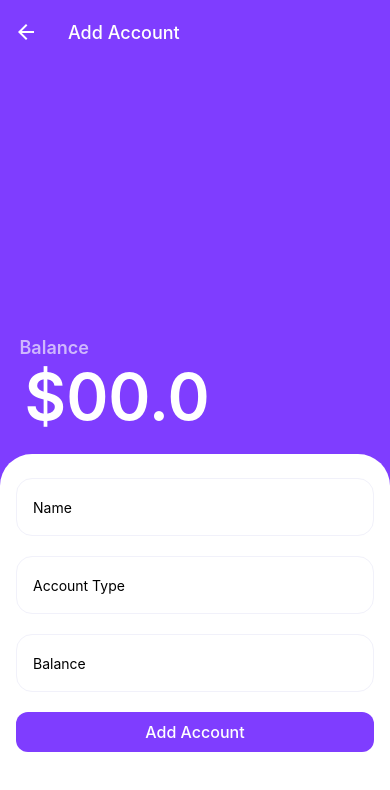
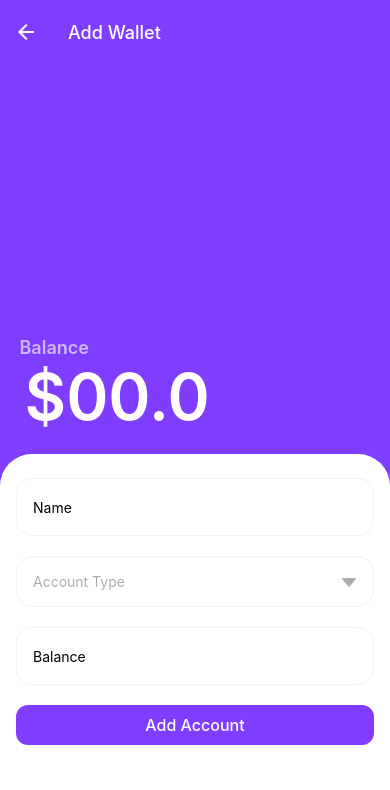
Before and after one commit to MoeInL/TrackThemBucks, a React Native app: screen /AddAccount in a window 390 px wide. Shown: the top 790 px of the page. Built offline with nearby package versions, Linux system fonts and the light colour scheme.

Commit message:
finalised add wallet UI

```diff
--- a/App.js
+++ b/App.js
@@ -9,8 +9,8 @@ import Login from "./Screens/Onboarding/Login";
 import ForgotPassword from "./Screens/Onboarding/ForgotPassword";
 import ResetPassword from "./Screens/Onboarding/ResetPassword";
 
-import SetupAccount from './Screens/Setup/SetupAccount';
-import AddAccount from './Screens/Setup/AddAccount';
+import SetupWallet from './Screens/Setup/SetupWallet';
+import AddWallet from './Screens/Setup/AddAccount';
 
 const Stack = createNativeStackNavigator();
 
@@ -32,9 +32,9 @@ export default function App() {
   function SetupNavigation() {
     return (
       <Stack.Navigator>
-        <Stack.Screen name="Setup Account" component={SetupAccount} options={{headerShown:false}}/>
-        <Stack.Screen name="AddAccount" component={AddAccount} options={{
-          title: "Add Account",
+        <Stack.Screen name="Setup Account" component={SetupWallet} options={{headerShown:false}}/>
+        <Stack.Screen name="AddAccount" component={AddWallet} options={{
+          title: "Add Wallet",
           headerStyle: {backgroundColor:'#7F3DFF'},
           headerTintColor: 'white',
           headerShadowVisible: false,
--- a/Components/OnboardingComponents/CustomTextInput.js
+++ b/Components/OnboardingComponents/CustomTextInput.js
@@ -1,6 +1,6 @@
 import {View, Text, TextInput, StyleSheet} from "react-native";
 
-export default function CustomTextInput({placeholder, onChangeText, isValid, value, errorTxt}){
+export default function CustomTextInput({placeholder, onChangeText, isValid, value, errorTxt, keyBoard, mode}){
     return(
         <View style = {isValid? styles.componentStyle: styles.invalidInput}>
             <TextInput
@@ -8,6 +8,8 @@ export default function CustomTextInput({placeholder, onChangeText, isValid, val
                 onChangeText = {onChangeText}
                 style = {isValid? styles.textInputStyle: [styles. textInputStyle, {color: "red"}]}
                 value= {value}
+                keyboardType = {keyBoard === null? "default": keyBoard}
+                inputMode = {mode === null? "text": mode}
             />
             {!isValid? <Text style = {styles.errorTxtStyle}>{errorTxt}</Text>: null}
         </View>
--- /dev/null
+++ b/Components/SetupComponents/DropDownBox.js
@@ -0,0 +1,65 @@
+import {Text, StyleSheet, TouchableOpacity, View} from "react-native";
+
+import { AntDesign } from '@expo/vector-icons';
+
+export default function CustomButton({title, children, isPressed, onPress}){
+    let key = 0;
+
+    function dropBoxMenu(){
+        return(
+            <View style = {styles.menuStyle}>
+                {children.map((child) => {
+                    return(
+                        <TouchableOpacity style = {styles.childrenContainer} key={child[1]}>
+                            <Text>{child[0]}</Text>
+                        </TouchableOpacity>
+                    )
+                })}
+            </View>
+        )
+    }
+
+    return(
+        <View>
+            <TouchableOpacity onPress={onPress} style ={styles.containerStyle}>
+                <Text style = {styles.textInputStyle}>{title}</Text>
+                {isPressed? <AntDesign name="caretup" style = {styles.textInputStyle} size={16} marginTop = {2}/>:
+                    <AntDesign name="caretdown" style = {styles.textInputStyle} size={16}/>}
+            </TouchableOpacity>
+
+            {isPressed? dropBoxMenu(): null}
+        </View>
+    )
+}
+
+const styles = StyleSheet.create({
+    containerStyle:{
+        borderRadius: 16,
+        padding: 16,
+        flexDirection: "row",
+        justifyContent: "space-between",
+        alignItems: "center",
+        borderColor:"#F1F1FA",
+        borderWidth: 1,
+    },
+
+    textInputStyle: {
+        opacity: 0.64,
+        color: "grey",
+    },
+
+    menuStyle: {
+        backgroundColor: "white",
+        position: "absolute",
+        top: 42,
+        width: "100%",
+        padding: 5,
+        borderColor:"#F1F1FA",
+        borderWidth: 1,
+        gap: 5,
+    },
+
+    childrenContainer: {
+        padding: 8,
+    }
+})
--- a/Screens/Onboarding/ForgotPassword.js
+++ b/Screens/Onboarding/ForgotPassword.js
@@ -57,7 +57,7 @@ export default function ForgotPassword({navigation}){
                 <Text style = {styles.txtStyle}>Enter your email and we’ll send you a link to reset your password.</Text>
             </View>
 
-            <CustomTextInput placeholder = "Email" onChangeText={(text) => setEmail(text)} isValid={emailValid} value={email}/>
+            <CustomTextInput placeholder = "Email" onChangeText={(text) => setEmail(text)} isValid={emailValid} value={email} mode={"email"}/>
             <CustomButton text = "Continue" onPress={confirmInput}/>
         </View>
     )
--- a/Screens/Onboarding/Login.js
+++ b/Screens/Onboarding/Login.js
@@ -74,7 +74,7 @@ export default function Login({navigation}){
 
     return(
         <View style = {styles.screenStyle}>
-            <CustomTextInput placeholder = "Email" isValid = {emailValid} onChangeText={(text) => setEmail(text)} value={email}/>
+            <CustomTextInput placeholder = "Email" isValid = {emailValid} onChangeText={(text) => setEmail(text)} value={email} mode={"email"}/>
             <PasswordBox placeholder = "Password" isValid={passValid} onChangeText={(text) => setPassword(text)} value = {password}/>
             <CustomButton text = "Login" onPress={confirmLogin}/>
             <TouchableOpacity style = {styles.container} onPress={()=> navigation.navigate("ForgotPassword")}>
--- a/Screens/Onboarding/SignUp.js
+++ b/Screens/Onboarding/SignUp.js
@@ -116,6 +116,7 @@ export default function SignUp({navigation}){
                 value={email}
                 hasError={emailValid}
                 errorTxt = "* Email is invalid"
+                mode={"email"}
             />
 
             <CustomTextInput
--- a/Screens/Setup/AddAccount.js
+++ b/Screens/Setup/AddAccount.js
@@ -1,12 +1,16 @@
 import {View, Text, StyleSheet} from 'react-native';
 import { useState } from 'react';
+
 import CustomButton from '../../Components/OnboardingComponents/CustomButton';
 import CustomTextInput from '../../Components/OnboardingComponents/CustomTextInput';
+import DropDownBox from '../../Components/SetupComponents/DropDownBox';
 
-export default function AddAccount({navigation}) {
+export default function AddWallet({navigation}) {
     const [name, setName] = useState("")
     const [accountType, setAccountType] = useState("")
     const [balance, setBalance] = useState("")
+
+    const [isPressed, setIsPressed] = useState(false)
 
     return(
         <>
@@ -17,9 +21,19 @@ export default function AddAccount({navigation}) {
 
             <View style = {styles.containerView}>
                 <CustomTextInput placeholder="Name" isValid={true} onChangeText={(text) => setName(text)}/>
-                <CustomTextInput placeholder="Account Type" isValid={true}/>
-                <CustomTextInput placeholder="Balance" isValid={true} onChangeText={(text) => setBalance(text)}/>
-                <CustomButton text={"Add Account"} onPress={() => navigation.navigate("AddAccount")}/>
+                <DropDownBox
+                    title="Account Type"
+                    children={[["Bank",0], ["Paypall",1], ["Venmo",2], ["Cashapp",3]]}
+                    isPressed={isPressed}
+                    onPress={() => setIsPressed(!isPressed)}
+                />
+                {!isPressed? <CustomTextInput
+                    placeholder="Balance"
+                    isValid={true}
+                    onChangeText={(text) => setBalance(text)}
+                    keyBoard="numeric"
+                />: null}
+                {!isPressed? <CustomButton text={"Add Account"} onPress={() => navigation.navigate("AddAccount")}/>: null}
             </View>
 
         </>
--- a/Screens/Setup/SetupAccount.js
+++ b/Screens/Setup/SetupWallet.js
@@ -2,12 +2,12 @@ import {View, Text, StyleSheet} from 'react-native';
 
 import CustomButton from '../../Components/OnboardingComponents/CustomButton';
 
-export default function SetupAccount({navigation}) {
+export default function SetupWallet({navigation}) {
     return(
         <View style = {styles.screenStyle}>
             <View style = {styles.txtContainer}>
-                <Text style = {styles.headerText}>Let's setup your account!</Text>
-                <Text>Account can be your bank, credit card or your wallet.</Text>
+                <Text style = {styles.headerText}>Let's setup your wallet!</Text>
+                <Text>Account can be your bank, online credit or your wallet.</Text>
             </View>
 
             <CustomButton text={"Let's go"} onPress={() => navigation.navigate("AddAccount")}/>
```
